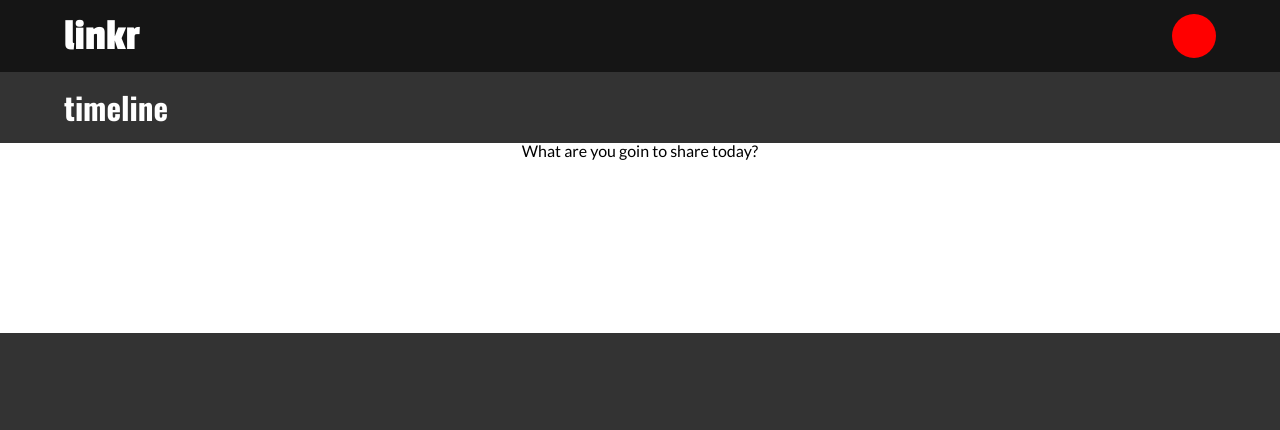
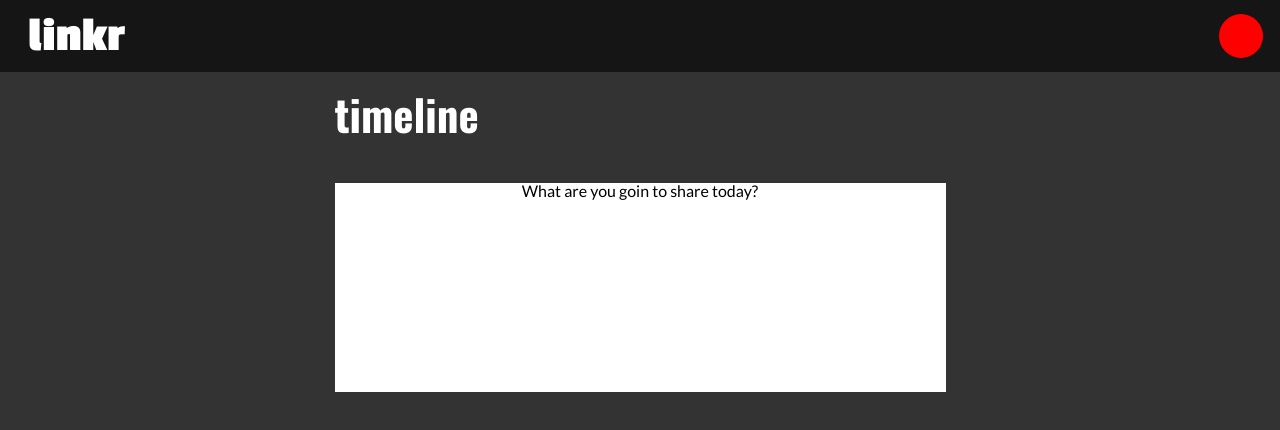
Before and after one commit to Tallispt/Linkr-Front, a React (Create React App) app: page / in a window 1280 px wide. Shown: the top 430 px of the page. Built offline with nearby package versions, Linux system fonts and the light colour scheme; no server answers.

Commit message:
feat: GET request for timeline

```diff
--- a/src/components/App.js
+++ b/src/components/App.js
@@ -1,6 +1,6 @@
 import { BrowserRouter, Route, Routes } from "react-router-dom";
 import { Homepage } from "../pages/Homepage";
-import GlobalStyle from "../style/GlobalStyle";
+import GlobalStyle from "../styles/GlobalStyle";
 
 function App() {
   return (
--- a/src/components/Header.js
+++ b/src/components/Header.js
@@ -25,7 +25,8 @@ const HeaderBox = styled.header`
 `;
 
 const Wrap = styled.div`
-  width: 90%;
+  width: 100%;
+  padding: 0 17px 0 28px;
   display: flex;
   align-items: center;
   justify-content: space-between;
@@ -33,7 +34,8 @@ const Wrap = styled.div`
 
 const Title = styled.h1`
   color: #ffffff;
-  font-size: 45px;
+  font-size: 49px;
+  font-weight: 700;
 `;
 
 const Image = styled.div`
--- a/src/components/PublishPost.js
+++ b/src/components/PublishPost.js
@@ -9,9 +9,9 @@ export function PublishPost() {
 }
 
 const Container = styled.section`
-  margin-top: 20px;
-  width: 100vw;
-  height: 190px;
+  margin-top: 48px;
+  width: 611px;
+  height: 209px;
   background-color: #ffffff;
 `;
 
--- a/src/components/Timeline.js
+++ b/src/components/Timeline.js
@@ -1,7 +1,23 @@
+import { useEffect, useState } from "react";
 import styled from "styled-components";
+import { getTimeline } from "../services/linkr";
 import { PublishPost } from "./PublishPost";
 
 export function Timeline() {
+  const [posts, setPosts] = useState([]);
+
+  useEffect(() => {
+    getTimeline()
+      .then((res) => {
+        setPosts(res.data);
+      })
+      .catch((err) => {
+        console.log(err.message);
+      });
+  }, []);
+
+  console.log(posts);
+
   return (
     <Container>
       <Title>timeline</Title>
@@ -12,13 +28,13 @@ export function Timeline() {
 
 const Container = styled.section`
   margin-top: 20px;
+  width: 611px;
 `;
 
 const Title = styled.h1`
   margin-inline: auto;
-  width: 90%;
   font-family: "Oswald";
-  font-weight: bold;
+  font-weight: 700;
   color: #ffffff;
-  font-size: 31px;
+  font-size: 43px;
 `;
--- a/src/pages/Homepage.js
+++ b/src/pages/Homepage.js
@@ -14,5 +14,5 @@ export function Homepage() {
 }
 
 const Container = styled.main`
-  padding-top: 72px;
+  margin-top: 72px;
 `;
--- /dev/null
+++ b/src/services/linkr.js
@@ -0,0 +1,8 @@
+import axios from "axios";
+
+function getTimeline() {
+  const promise = axios.get(`${process.env.REACT_APP_API_BASE_URL}/timeline`);
+  return promise;
+}
+
+export { getTimeline };
--- a/src/style/GlobalStyle.js
+++ b/src/styles/GlobalStyle.js
@@ -48,10 +48,21 @@ table {
 	border-collapse: collapse;
 	border-spacing: 0;
 }
+/* Other Global Styles */
+* {
+	box-sizing: border-box;
+}
 body {
     font-family: 'Lato';
-    box-sizing: border-box;
     background-color: #333333;
+}
+main {
+	display: flex;
+	flex-direction: column;
+	align-items: center;
+}
+a {
+	text-decoration: none;
 }
 `;
 
```
